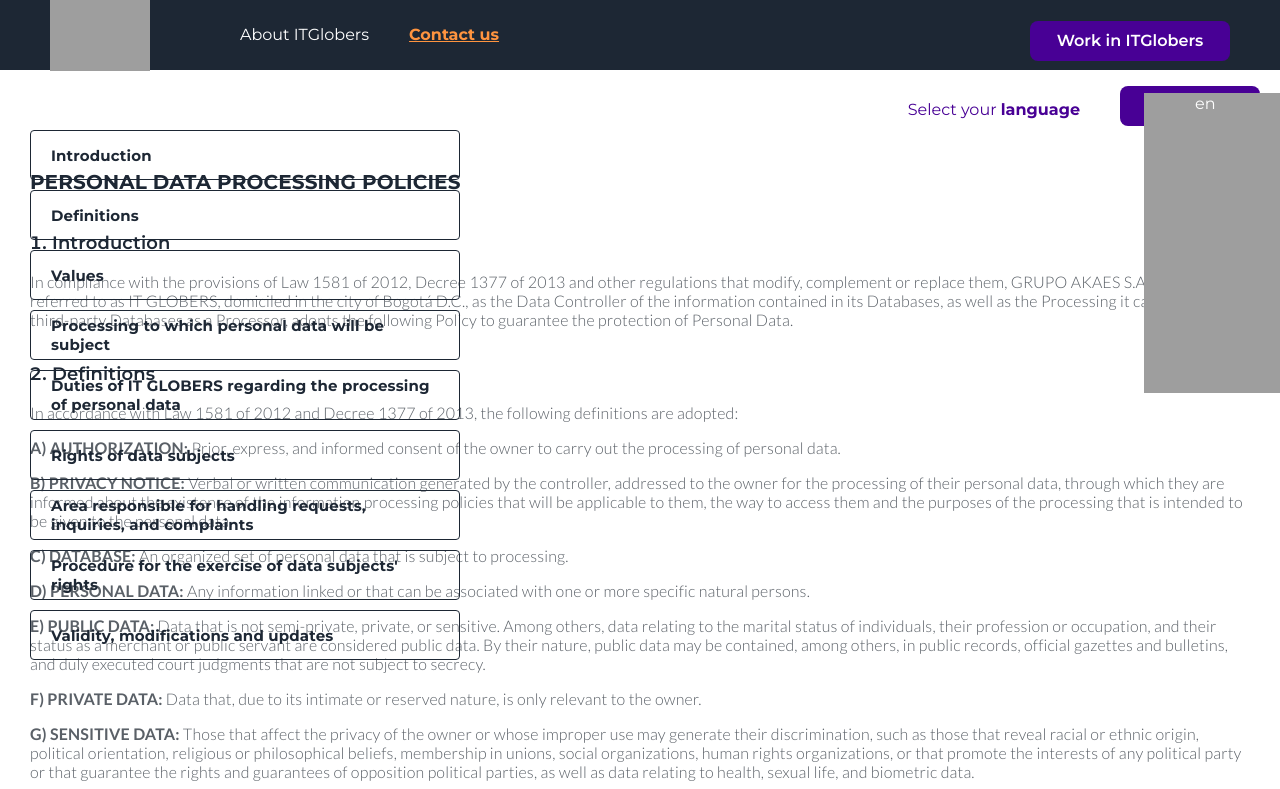
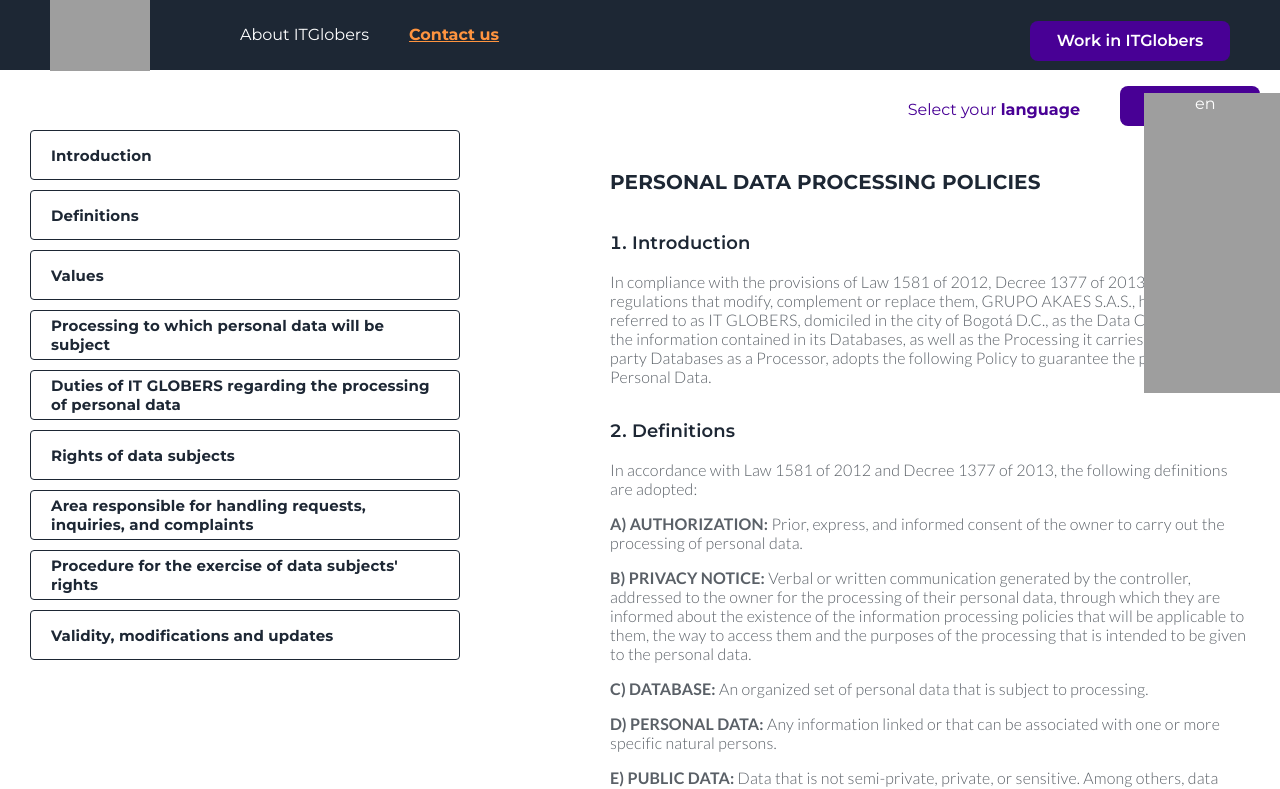
Before and after one commit to SergioYepes/itg-main, a React (Create React App) app: page /policy in a window 1280 px wide. Shown: the top 789 px of the page. Built offline with nearby package versions, Linux system fonts and the light colour scheme; grey boxes are pictures that could not be loaded.

Commit message:
feat: fix countrys and policy data2

```diff
--- a/src/styles/policy.scss
+++ b/src/styles/policy.scss
@@ -75,13 +75,20 @@
 		min-height : 6400px !important;
 	}
 	@media screen and (min-width:$desktop-small) {
+		min-height : 5700px;
+	}
+	@media screen and (min-width:$desktop-large) {
+		margin-left: 610px;
 		min-height : 5700px !important;
 	}
 	@media screen and (min-width:$desktop-large) and (min-height: 900px) {
 		margin-left: 610px;
 		min-height : 5700px !important;
 	}
-
+	@media screen and (min-width:$wide-screen)  {
+		margin-left: 610px;
+		min-height : 5000px !important;
+	}
 	@media screen and (min-width:$wide-screen) and (min-height: 900px) {
 		margin-left: 610px;
 		min-height : 5000px !important;
```
